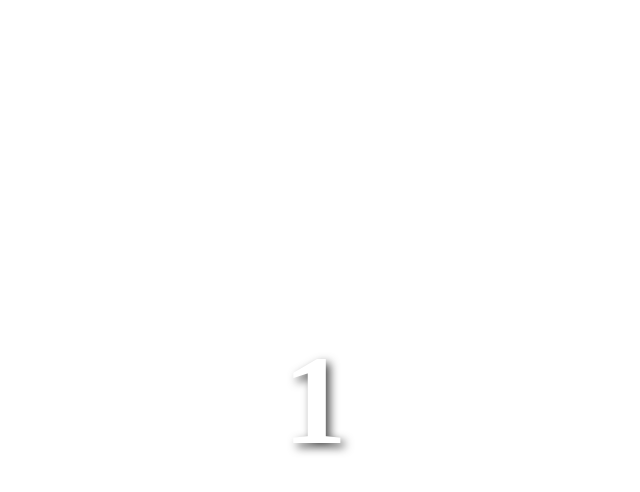
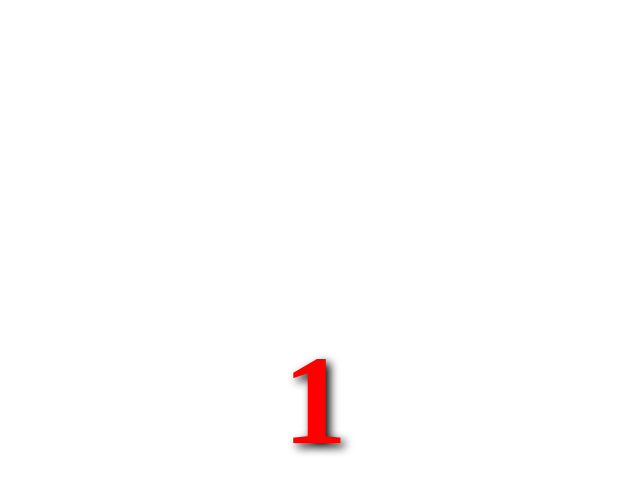
Before and after one commit to 29fielpo/test, a plain HTML site: page index.html in a window 1280 px wide. Both pictures are taken after a click on the button "Start Experience". Shown: the whole page, without its empty margins (325-965 px from the left). Drawn offline with Linux system fonts and the light colour scheme.

Commit message:
Update index.html

```diff
--- a/index.html
+++ b/index.html
@@ -18,7 +18,7 @@
         padding: 1em 2em;
         font-size: 1.5em;
         background: #222;
-        color: white;
+        color: orange;
         border: none;
         cursor: pointer;
         z-index: 10;
@@ -31,10 +31,10 @@
         transform: translate(-50%, -50%);
         font-size: 8em;
         font-weight: bold;
-        color: white;
+        color: red;
         display: none;
         z-index: 9;
-        text-shadow: 4px 4px 10px rgba(0,0,0,0.7);
+        text-shadow: 4px 4px 10px rgba(4,4,4,4.7);
       }
     </style>
 
```
